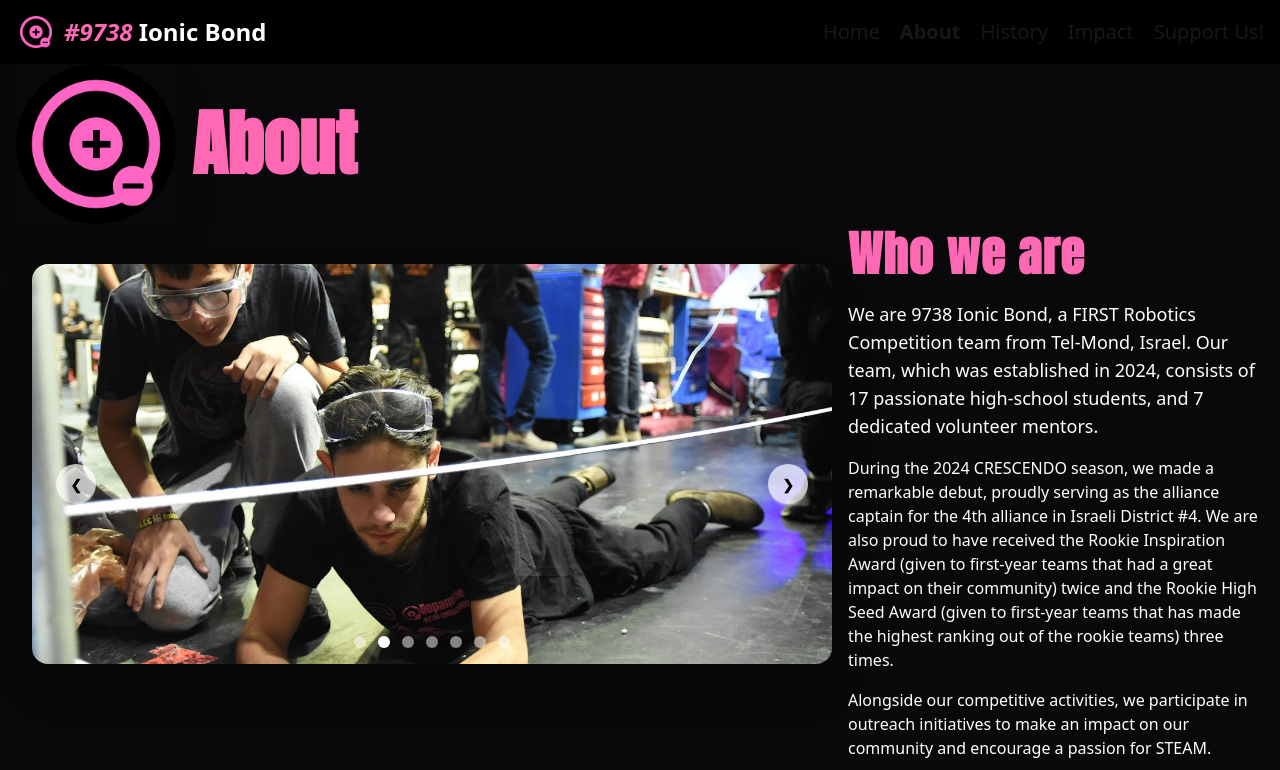
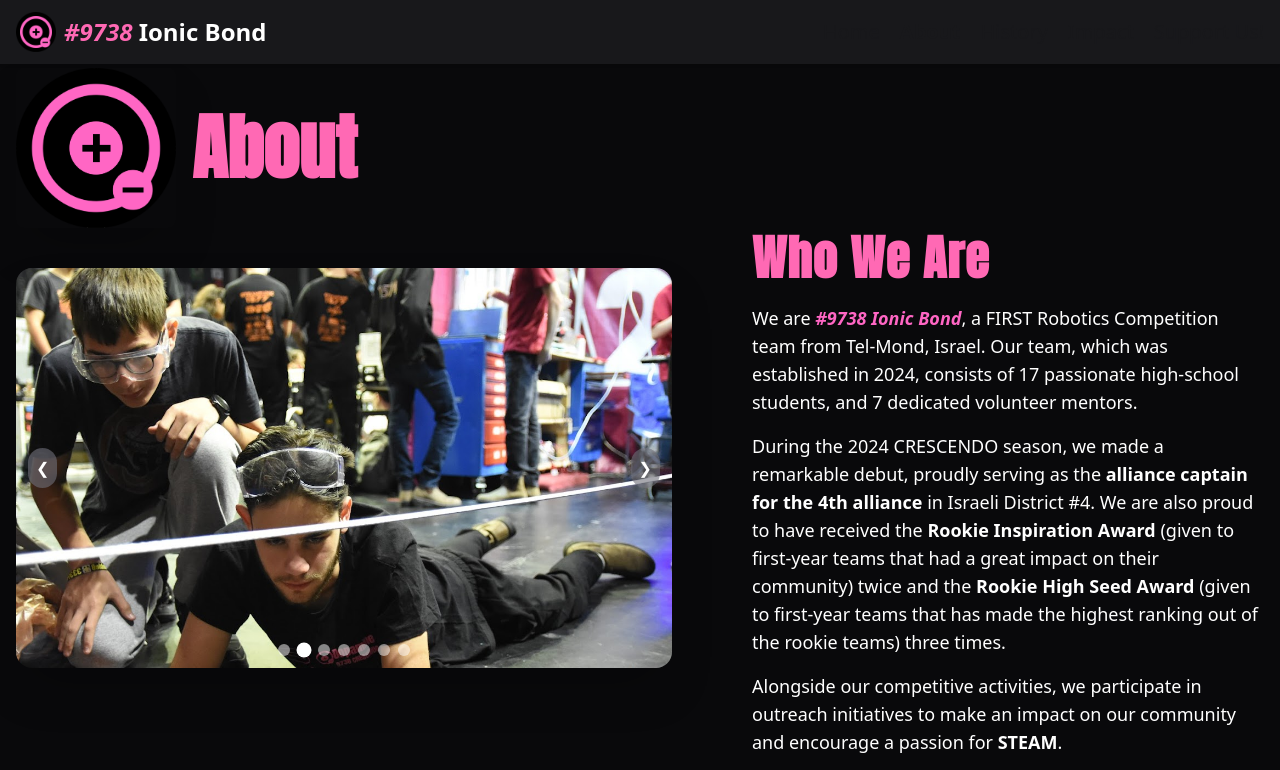
Before and after one commit to ionicbond-9738/Website, a Next.js app: page /about in a window 1280 px wide. Shown: the top 770 px of the page. Built offline with nearby package versions, Linux system fonts and the light colour scheme.

Commit message:
Added intro effect to homepage, better maintanability
- Switched page title to its own component
- Rework image corousel

```diff
--- a/package.json
+++ b/package.json
@@ -11,6 +11,7 @@
   },
   "dependencies": {
     "daisyui": "^5.1.25",
+    "motion": "^12.23.24",
     "next": "15.5.4",
     "react": "19.1.0",
     "react-dom": "19.1.0"
--- a/src/app/about/page.tsx
+++ b/src/app/about/page.tsx
@@ -1,64 +1,72 @@
 import Navbar from "@/components/Navbar";
 import Footer from "@/components/Footer";
 import Image from "next/image";
-import AboutCarousel from "@/components/AboutCarousel";
+import Carousel from "@/components/Carousel";
+import { teamColor } from "@/style";
+import { PageTitle } from "@/components/PageTitle";
 
-export default function HomePage() {
+const aboutImages = [
+  "/assets/misc/about/about1.png",
+  "/assets/misc/about/about2.png",
+  "/assets/misc/about/about3.png",
+  "/assets/misc/about/about4.png",
+  "/assets/misc/about/about5.png",
+  "/assets/misc/about/about6.png",
+  "/assets/misc/about/about7.png",
+];
 
+export default function AboutPage() {
   return (
     <div className="bg-zinc-950 text-white min-h-screen flex flex-col">
-            <Navbar/>
+      <Navbar />
       <main className="flex-1">
         <div className="mx-auto max-w-screen-xl px-4 flex flex-col ">
 
-                    {/* Logo + Heading */}
-                    <div className="flex flex-row items-center gap-4">
-                        <Image
-                            src="/logo-hr.png"
-                            width={140}
-                            height={140}
-                            alt="Logo"
-                            className="w-24 sm:w-28 md:w-32 lg:w-36 xl:w-40 rounded-lg shadow-2xl"
-                        />
-                        <h1 className="text-4xl sm:text-5xl md:text-6xl lg:text-7xl font-bold font-anton text-team">
-                            About
-                        </h1>
-                    </div>
+          <PageTitle title="About" />
 
           {/* Carousel + Text block */}
           <div className="flex flex-col lg:flex-row items-start ">
 
             {/* Left: Carousel */}
-                        <AboutCarousel/>
+            <Carousel images={aboutImages} interval={3000} autoScroll
+              className="w-[90vw] max-w-[800px] h-[220px] sm:h-[280px] md:h-[320px] lg:h-[400px] mr-20 mt-10 mb-10" />
 
             {/* Right: Text + Button */}
             <div className="flex flex-col justify-center gap-4 max-w-lg">
 
               <h2 className="text-3xl sm:text-5xl text-team font-bold font-anton leading-tight tracking-wide">
-                                Who we are
+                Who We Are
               </h2>
 
               <p className="text-base sm:text-lg">
-                                We are 9738 Ionic Bond, a FIRST Robotics Competition team from Tel-Mond, Israel. Our
+                We are <span className="italic font-bold" style={{ color: teamColor }}>#9738 Ionic Bond</span>, a FIRST Robotics Competition team from Tel-Mond, Israel. Our
                 team, which was established in 2024, consists of 17 passionate high-school students, and
                 7 dedicated volunteer mentors.
               </p>
-                            <p>
+              <p className="sm:text-lg">
                 During the 2024 CRESCENDO season, we made a remarkable debut, proudly serving as the
-                                alliance captain for the 4th alliance in Israeli District #4. We are also proud to have
-                                received the Rookie Inspiration Award (given to first-year teams that had a great impact
-                                on their community) twice and the Rookie High Seed Award (given to first-year teams that
+                <strong> alliance captain for the 4th alliance</strong> in Israeli District #4. We are also proud to have
+                received the <strong>Rookie Inspiration Award</strong> (given to first-year teams that had a great impact
+                on their community) twice and the <strong>Rookie High Seed Award</strong> (given to first-year teams that
                 has made the highest ranking out of the rookie teams) three times.
               </p>
-                            <p>
+              <p className="sm:text-lg">
                 Alongside our competitive activities, we participate in outreach initiatives to make an
-                                impact on our community and encourage a passion for STEAM. </p>
-                            <a href={"/impact"}>
+                impact on our community and encourage a passion for <span className="relative group cursor-pointer font-bold">
+                  STEAM
+                  <span className="absolute bottom-full left-1/2 transform -translate-x-1/2 mb-2
+               px-2 py-1 text-sm text-white bg-gray-800 rounded opacity-0
+               group-hover:opacity-100 transition-opacity duration-300 whitespace-nowrap">
+                    Science, Technology, Engineering, Arts, and Math
+                  </span>
+                </span>
+                .</p>
               <button
                 className="btn btn-sm sm:btn-md md:btn-lg lg:btn-xl btn-team text-lg text-zinc-900">
+                <a href={"/impact"}>
                   For more details about our Outreach efforts
+                </a>
               </button>
-                            </a>
             </div>
 
           </div>
@@ -66,7 +74,7 @@ export default function HomePage() {
 
       </main>
 
-            <Footer/>
+      <Footer />
     </div>
   )
 }
--- a/src/components/AboutCarousel.tsx
+++ /dev/null
@@ -1,70 +0,0 @@
-"use client";
-
-import { useState, useEffect } from "react";
-import Image from "next/image";
-
-const images = [1, 2, 3, 4, 5, 6, 7];
-
-export default function AboutCarousel() {
-    const [current, setCurrent] = useState(0);
-
-    // Auto-scroll every 3 seconds
-    useEffect(() => {
-        const interval = setInterval(() => {
-            setCurrent((prev) => (prev + 1) % images.length);
-        }, 3000);
-        return () => clearInterval(interval);
-    }, []);
-
-    const prevSlide = () => {
-        setCurrent((prev) => (prev === 0 ? images.length - 1 : prev - 1));
-    };
-
-    const nextSlide = () => {
-        setCurrent((prev) => (prev + 1) % images.length);
-    };
-
-    return (
-        <div className="flex justify-center py-10 px-4">
-            <div className="relative w-[90vw] max-w-[600px] sm:max-w-[650px] md:max-w-[700px] lg:max-w-[800px] h-[220px] sm:h-[280px] md:h-[320px] lg:h-[400px] rounded-2xl overflow-hidden shadow-2xl">
-                {/* Image */}
-                <Image
-                    src={`/assets/misc/about/about${images[current]}.png`}
-                    alt={`Team ${images[current]}`}
-                    fill
-                    style={{ objectFit: "cover" }}
-                    priority={current === 0}
-                />
-
-                {/* Left button */}
-                <button
-                    onClick={prevSlide}
-                    className="absolute left-2 sm:left-4 md:left-6 top-1/2 bg-white/70 border-none text-black btn btn-circle btn-md hover:bg-white z-20"
-                >
-                    ❮
-                </button>
-
-                {/* Right button */}
-                <button
-                    onClick={nextSlide}
-                    className="absolute right-2 sm:right-4 md:right-6 top-1/2 bg-white/70 border-none text-black btn btn-circle btn-md hover:bg-white z-20"
-                >
-                    ❯
-                </button>
-
-                {/* Dots */}
-                <div className="absolute bottom-2 sm:bottom-3 md:bottom-4 left-1/2 -translate-x-1/2 flex gap-2 sm:gap-3">
-                    {images.map((_, idx) => (
-                        <span
-                            key={idx}
-                            onClick={() => setCurrent(idx)}
-                            className={`w-2 sm:w-3 h-2 sm:h-3 rounded-full cursor-pointer transition-colors ${
-                                idx === current ? "bg-white" : "bg-white/50"
-                            }`}
-                        />
-                    ))}
-                </div>
-            </div>
-        </div>
-    );
-}
--- /dev/null
+++ b/src/components/Carousel.tsx
@@ -0,0 +1,97 @@
+"use client";
+
+import { useState, useEffect, useRef } from "react";
+import Image from "next/image";
+
+export interface CarouselProps {
+  images: string[];
+  autoScroll?: boolean;
+  interval?: number;
+  className?: string;
+}
+
+export default function Carousel({
+  images,
+  autoScroll = true,
+  interval = 3000,
+  className = "",
+}: CarouselProps) {
+  const [current, setCurrent] = useState(0);
+  const total = images.length;
+  const timerRef = useRef<NodeJS.Timeout | null>(null);
+
+  // Resettable interval logic
+  const resetInterval = () => {
+    if (!autoScroll) return;
+    if (timerRef.current) clearInterval(timerRef.current);
+    timerRef.current = setInterval(() => {
+      setCurrent((prev) => (prev + 1) % total);
+    }, interval);
+  };
+
+  useEffect(() => {
+    resetInterval();
+    return () => {
+      if (timerRef.current) {
+        clearInterval(timerRef.current);
+      }
+    };
+  }, [autoScroll, interval, total]);
+
+  const goTo = (index: number) => {
+    setCurrent((index + total) % total);
+    resetInterval();
+  };
+  const next = () => goTo(current + 1);
+  const prev = () => goTo(current - 1);
+
+  return (
+    <div
+      className={`relative rounded-2xl overflow-hidden shadow-2xl select-none ${className}`}
+    >
+      {/* Image Wrapper with transition */}
+      <div className="relative w-full h-[400px] sm:h-[500px]">
+        {images.map((src, idx) => (
+          <Image
+            key={idx}
+            src={src}
+            alt={`Carousel image ${idx + 1}`}
+            fill
+            className={`object-cover absolute inset-0 transition-opacity duration-700 ease-in-out ${idx === current ? "opacity-100" : "opacity-0"
+              }`}
+            priority={idx === 0}
+          />
+        ))}
+      </div>
+
+      {/* Navigation Buttons */}
+      <button
+        onClick={prev}
+        className="cursor-pointer absolute left-3 top-1/2 -translate-y-1/2 bg-zinc-500/60 hover:bg-zinc-800/90 text-white rounded-full p-2 transition-all duration-200 hover:scale-110 z-20"
+      >
+        ❮
+      </button>
+
+      <button
+        onClick={next}
+        className="cursor-pointer absolute right-3 top-1/2 -translate-y-1/2 bg-zinc-500/60 hover:bg-zinc-800/90 text-white rounded-full p-2 transition-all duration-200 hover:scale-110 z-20"
+      >
+        ❯
+      </button>
+
+      {/* Dots */}
+      <div className="absolute bottom-3 left-1/2 -translate-x-1/2 flex gap-2">
+        {images.map((_, idx) => (
+          <span
+            key={idx}
+            onClick={() => goTo(idx)}
+            className={`w-3 h-3 rounded-full cursor-pointer transition-all duration-300 ${idx === current
+              ? "bg-white scale-125 shadow-md"
+              : "bg-white/50 hover:bg-white/70"
+              }`}
+          />
+        ))}
+      </div>
+    </div>
+  );
+}
--- a/src/components/Navbar.tsx
+++ b/src/components/Navbar.tsx
@@ -16,11 +16,12 @@ export default function Navbar() {
   ];
 
   return (
+    <div>
       <div className="drawer select-none">
         <input id="nav-drawer" type="checkbox" className="drawer-toggle" />
         <div className="drawer-content flex flex-col">
           {/* Navbar */}
-                <div className="navbar bg-black text-white px-4 shadow-sm">
+          <div className="navbar fixed top-0 left-0 right-0 z-50 bg-zinc-900 text-white px-4 shadow-sm">
             {/* Drawer button for small screens */}
             <div className="flex-none lg:hidden">
               <label htmlFor="nav-drawer" className="btn btn-square btn-ghost">
@@ -40,12 +41,12 @@ export default function Navbar() {
               </label>
             </div>
 
-                    {/* Logo and Title */}
+            {/* Logo + Title */}
             <ul className="flex items-center gap-2">
               <li>
                 <Link href="/">
-                                <div className="btn-ghost btn-circle  w-10 rounded-full cursor-pointer">
-                                    <Image src="/logo.png" width={500} height={500} alt="Logo" />
+                  <div className="btn-ghost btn-circle w-10 rounded-full cursor-pointer">
+                    <Image src="/logo.png" width={500} height={500} alt="Logo" className="select-none" />
                   </div>
                 </Link>
               </li>
@@ -58,7 +59,6 @@ export default function Navbar() {
               </li>
             </ul>
 
-                    {/* Spacer */}
             <div className="flex-1" />
 
             {/* Horizontal Nav for large screens */}
@@ -68,8 +68,7 @@ export default function Navbar() {
                   <li key={href}>
                     <Link href={href}>
                       <div
-                                            className={`btn-ghost text-xl text-base-content cursor-pointer ${
-                                                pathname === href ? "font-bold" : ""
+                        className={`btn-ghost text-xl text-base-content cursor-pointer ${pathname === href ? "font-bold" : ""
                           }`}
                       >
                         {label}
@@ -82,18 +81,14 @@ export default function Navbar() {
           </div>
         </div>
 
-            {/* Sidebar Drawer Content (for mobile) */}
+        {/* Sidebar Drawer Content */}
         <div className="drawer-side">
           <label htmlFor="nav-drawer" className="drawer-overlay"></label>
           <ul className="menu p-4 w-80 min-h-full bg-base-200 text-base-content">
             {navItems.map(({ href, label }) => (
               <li key={href}>
                 <Link href={href}>
-                                <span
-                                    className={`cursor-pointer ${
-                                        pathname === href ? "font-bold" : ""
-                                    }`}
-                                >
+                  <span className={`cursor-pointer ${pathname === href ? "font-bold" : ""}`}>
                     {label}
                   </span>
                 </Link>
@@ -102,5 +97,7 @@ export default function Navbar() {
           </ul>
         </div>
       </div>
+      <div className="min-w-screen pb-17"></div>
+    </div>
   );
 }
--- /dev/null
+++ b/src/components/PageTitle.tsx
@@ -0,0 +1,18 @@
+"use client"
+
+import Image from "next/image"
+
+export function PageTitle({ title }: { title: string }) {
+  return <div className="flex flex-row items-center gap-4">
+    <Image
+      src="/logo-hr.png"
+      width={140}
+      height={140}
+      alt="Logo"
+      className="w-24 sm:w-28 md:w-32 lg:w-36 xl:w-40 rounded-lg shadow-2xl"
+    />
+    <h1 className="text-4xl sm:text-5xl md:text-6xl lg:text-7xl font-bold font-anton text-team">
+      {title}
+    </h1>
+  </div>
+}
--- /dev/null
+++ b/src/style.tsx
@@ -0,0 +1 @@
+export const teamColor: string = "#ff66c4";
--- a/tailwind.config.ts
+++ b/tailwind.config.ts
@@ -0,0 +1,22 @@
+module.exports = {
+  theme: {
+    extend: {
+      keyframes: {
+        'pan-x': {
+          '0%': { 'background-position': '0 0' },
+          '100%': { 'background-position': '1000px 0' } // adjust distance
+        },
+        'pan-y': {
+          '0%': { 'background-position': '0 0' },
+          '100%': { 'background-position': '0 1000px' } // adjust distance
+        }
+      },
+      animation: {
+        'pan-slow-x': 'pan-x 40s linear infinite',
+        'pan-slower-x': 'pan-x 80s linear infinite',
+        'pan-slow-y': 'pan-y 40s linear infinite'
+      }
+    }
+  },
+  plugins: [],
+}
```
Also changed, not shown: src/app/history/page.tsx (added, +20 -0 lines), src/app/page.tsx (+43 -16 lines), 1 other file (tests, documents, lock files or other folders). Lines whose indentation alone changed are shown as unchanged.
